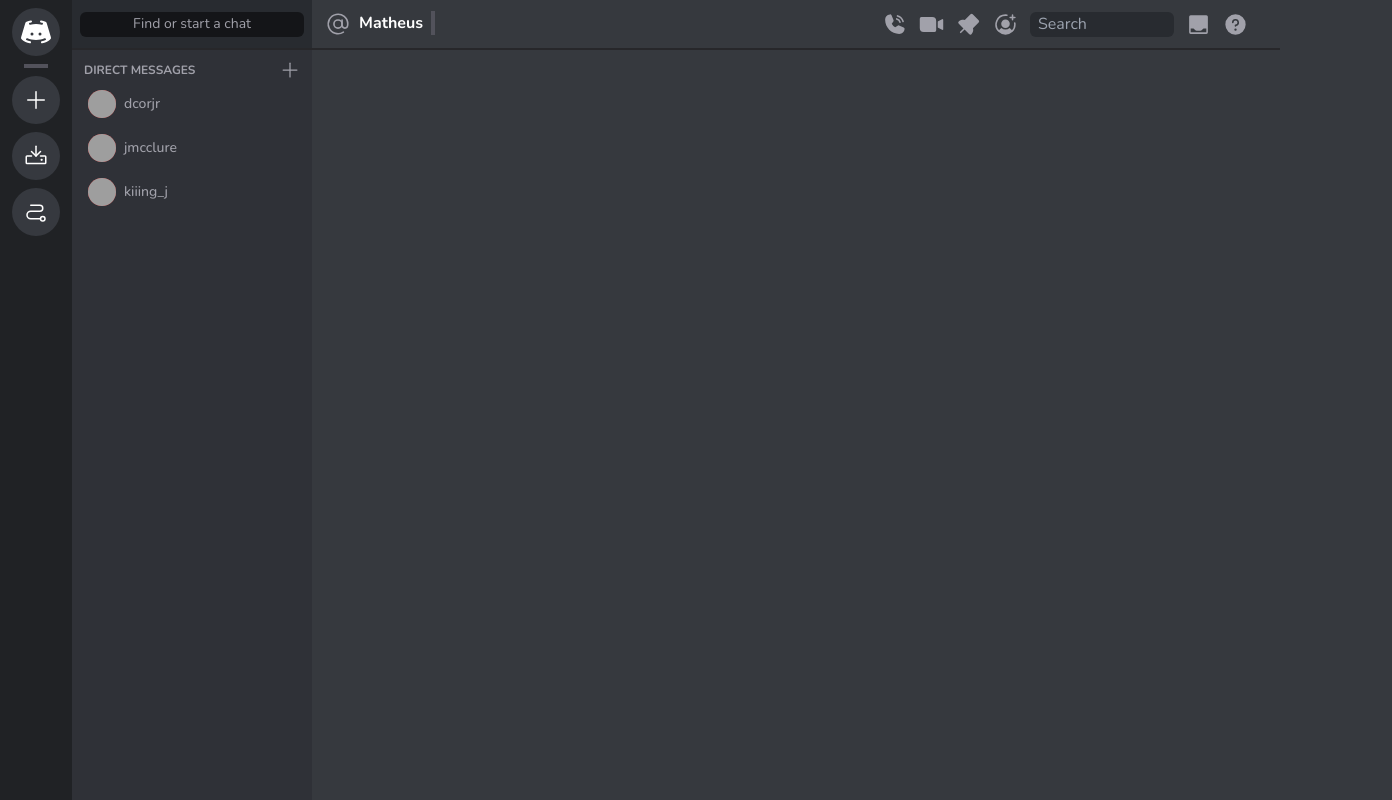
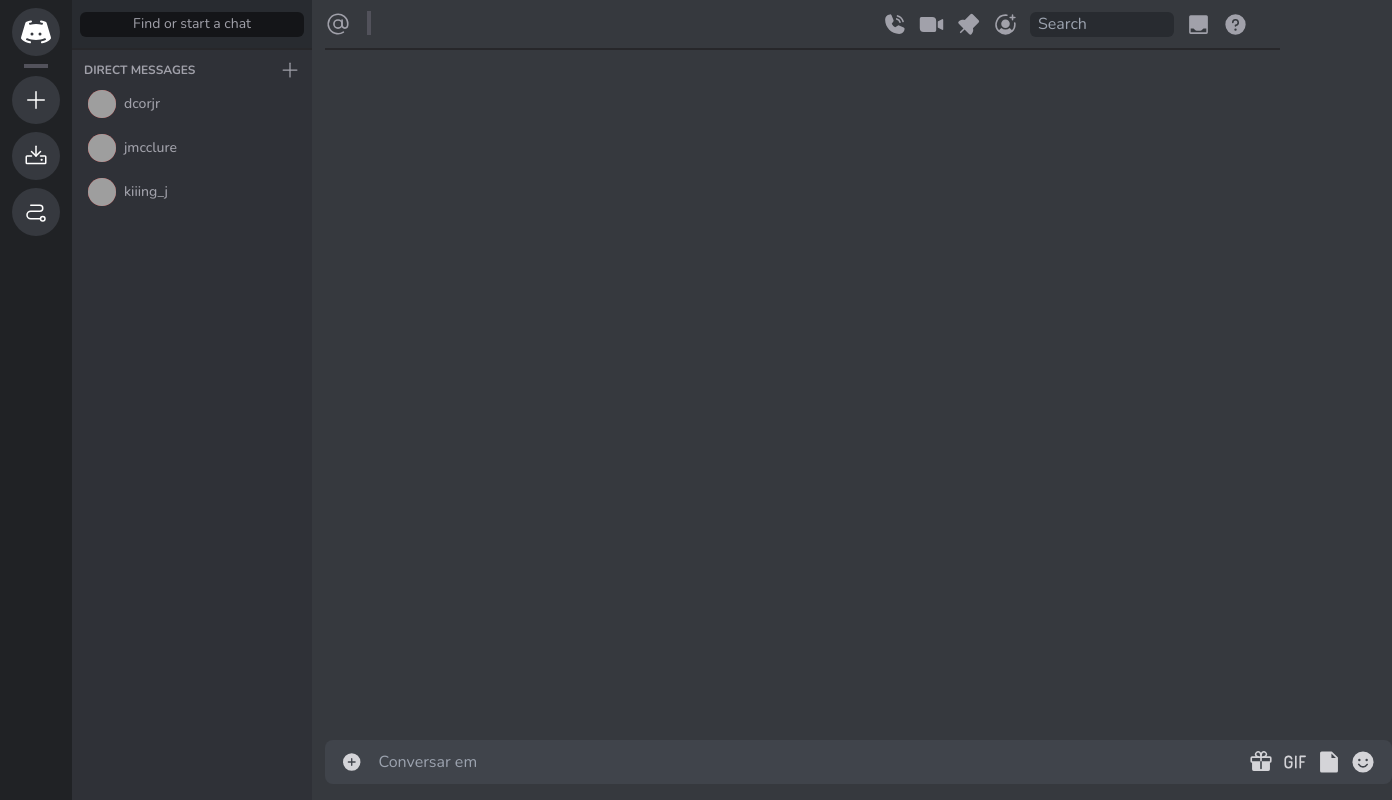
Before and after one commit to matheuscorreiag/discord-clone, a React (Vite) app: page / in a window 1280 px wide. Shown: the whole page, 1392 px wide, since content can reach past the window. Built offline with nearby package versions, Linux system fonts and the light colour scheme; data requests are answered from the project's data file; grey boxes are pictures that could not be loaded.

Commit message:
feat: dynamic header and placeholder w/username

```diff
--- a/index.html
+++ b/index.html
@@ -4,7 +4,7 @@
     <meta charset="UTF-8" />
     <link rel="icon" type="image/svg+xml" href="/src/favicon.svg" />
     <meta name="viewport" content="width=device-width, initial-scale=1.0" />
-    <title>Vite App</title>
+    <title>Discord clone</title>
   </head>
   <body>
     <div id="root"></div>
--- a/src/containers/ActiveChat/ActiveChat.tsx
+++ b/src/containers/ActiveChat/ActiveChat.tsx
@@ -1,16 +1,26 @@
 import React from "react";
 import { ActiveChatHeader } from "./components/ActiveChatHeader";
+import { ActiveChatInputbox } from "./components/ActiveChatInputbox";
 
-export const ActiveChat: React.FC = () => {
+export interface ActiveChatProps {
+  username: string;
+}
+
+export const ActiveChat: React.FC<ActiveChatProps> = ({ username }) => {
   return (
     <div
       className="
     bg-[#36393e]
       h-full
       text-white
+      flex
+      flex-col
+    pl-[325px]
+
     "
     >
-      <ActiveChatHeader />
+      <ActiveChatHeader username={username} />
+      <ActiveChatInputbox username={username} />
     </div>
   );
 };
--- a/src/containers/ActiveChat/components/ActiveChatHeader/ActiveChatHeader.tsx
+++ b/src/containers/ActiveChat/components/ActiveChatHeader/ActiveChatHeader.tsx
@@ -1,9 +1,10 @@
 import { At } from "phosphor-react";
 import React from "react";
 import { Divider } from "../../../../common/components/Divider";
+import { ActiveChatProps } from "../../ActiveChat";
 import { ActiveChatIcons } from "../ActiveChatIcons";
 
-export const ActiveChatHeader: React.FC = () => {
+export const ActiveChatHeader: React.FC<ActiveChatProps> = ({ username }) => {
   return (
     <div
       className="
@@ -12,12 +13,11 @@
     items-center
     border-b-2
     border-zinc-800
-    pl-[325px]
    "
     >
       <div className="flex gap-2 w-2/4">
         <At className="text-zinc-400" size={26} />
-        <h1 className="text-white text-base font-bold">Matheus</h1>
+        <h1 className="text-white text-base font-bold">{username}</h1>
         <Divider type="vertical" />
       </div>
       <ActiveChatIcons />
--- /dev/null
+++ b/src/containers/ActiveChat/components/ActiveChatInputbox/ActiveChatInputBox.tsx
@@ -0,0 +1,53 @@
+import { File, Gif, Gift, PlusCircle, Smiley } from "phosphor-react";
+import React from "react";
+import { ActiveChatProps } from "../../ActiveChat";
+
+export const ActiveChatInputbox: React.FC<ActiveChatProps> = ({username}) => {
+  return (
+    <div
+      className="
+    absolute
+    bottom-4
+    bg-[#40444b]
+    rounded-lg
+    h-11
+    w-5/6
+  flex
+  items-center
+  p-4
+  gap-4
+    "
+    >
+      <PlusCircle
+        size={26}
+        className="text-zinc-300 cursor-pointer hover:text-zinc-200"
+        weight="fill"
+      />
+      <input className="bg-transparent w-full h-[40px] outline-none" placeholder={`Conversar em ${username}`} />
+
+      <div className="flex gap-2">
+        <Gift
+          size={26}
+          className="text-zinc-300 cursor-pointer hover:text-zinc-200"
+          weight="fill"
+        />
+
+        <Gif
+          size={26}
+          className="text-zinc-300 cursor-pointer hover:text-zinc-200"
+          weight="fill"
+        />
+        <File
+          size={26}
+          className="text-zinc-300 cursor-pointer hover:text-zinc-200"
+          weight="fill"
+        />
+        <Smiley
+          size={26}
+          className="text-zinc-300 cursor-pointer hover:text-zinc-200"
+          weight="fill"
+        />
+      </div>
+    </div>
+  );
+};
--- /dev/null
+++ b/src/containers/ActiveChat/components/ActiveChatInputbox/index.tsx
@@ -0,0 +1,3 @@
+import { ActiveChatInputbox } from "./ActiveChatInputBox";
+
+export { ActiveChatInputbox };
--- a/src/containers/DirectMessages/DirectMessages.tsx
+++ b/src/containers/DirectMessages/DirectMessages.tsx
@@ -10,7 +10,13 @@
   id: string;
 }
 
-export const DirectMessages: React.FC = () => {
+interface DirectMessagesProps {
+  activeChatUsername: (username: string) => void;
+}
+
+export const DirectMessages: React.FC<DirectMessagesProps> = ({
+  activeChatUsername,
+}) => {
   const [users, setUsers] = useState<UserProps[]>([]);
 
   useEffect(() => {
@@ -51,12 +57,14 @@
         <Title />
         {users.map((user) => {
           return (
+            <div onClick={() => activeChatUsername(user.username)}>
               <UserChat
                 id={user.id}
                 imageUrl={user.imageUrl}
                 username={user.username}
                 key={user.id}
               />
+            </div>
           );
         })}
       </div>
--- a/src/pages/InitialPage.tsx
+++ b/src/pages/InitialPage.tsx
@@ -1,8 +1,15 @@
+import { useState } from "react";
 import { ActiveChat } from "../containers/ActiveChat";
 import { DirectMessages } from "../containers/DirectMessages";
 import { Sidebar } from "../containers/Sidebar";
 
 export const InitialPage = () => {
+  const [activeChat, setActiveChat] = useState("");
+
+  const handleActiveChatChange = (chat: string) => {
+    setActiveChat(chat);
+  };
+
   return (
     <div
       className="
@@ -11,8 +18,8 @@
     "
     >
       <Sidebar />
-      <DirectMessages />
-      <ActiveChat />
+      <DirectMessages activeChatUsername={handleActiveChatChange} />
+      <ActiveChat username={activeChat} />
       {/* <Header /> */}
     </div>
   );
```
Lines whose indentation alone changed are shown as unchanged.
